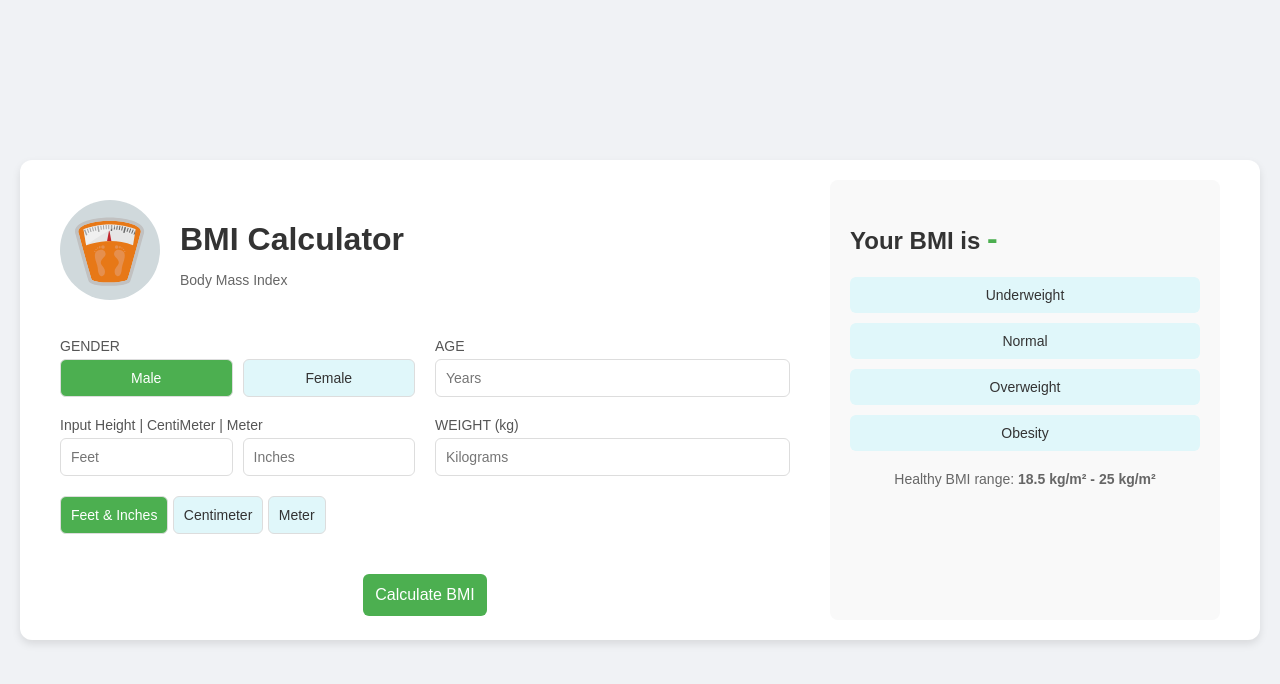
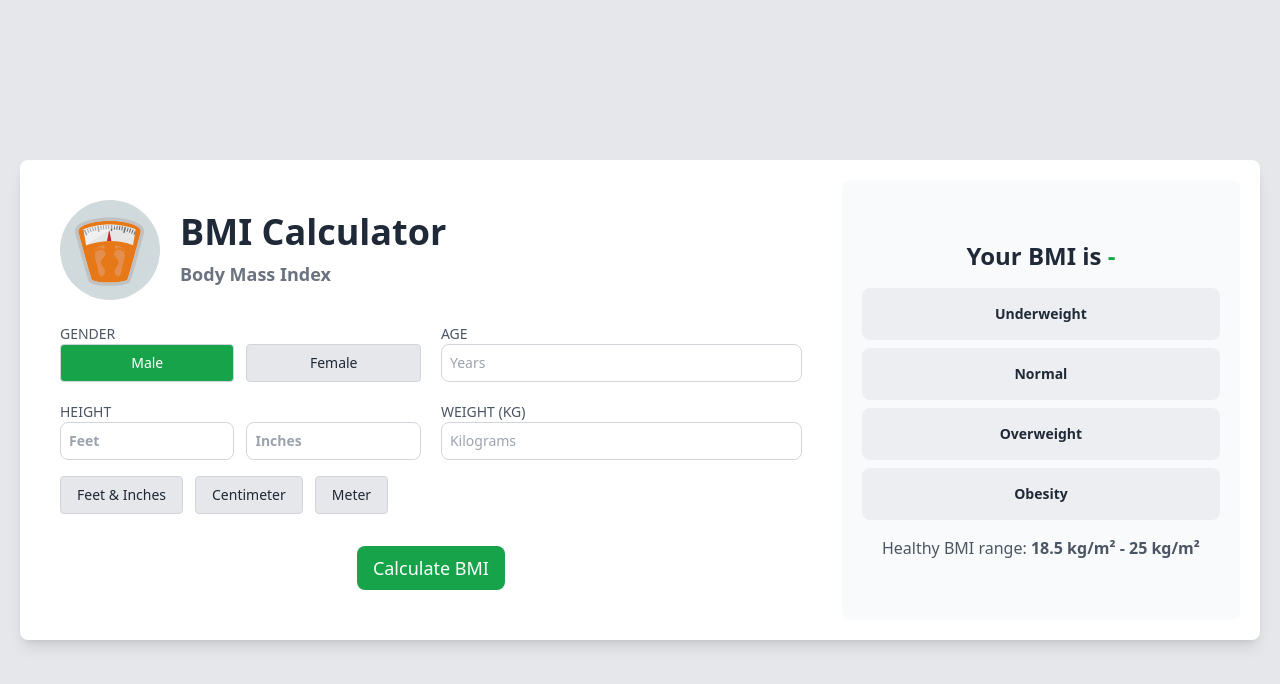
Before and after one commit to apolo-itnet/BMI-Calculator, a plain HTML site: page index.html in a window 1280 px wide. Both pictures are taken after a click on the button "Feet & Inches". Drawn offline with nearby package versions, Linux system fonts and the light colour scheme.

Commit message:
BMI-Calculator-update

```diff
--- a/index.html
+++ b/index.html
@@ -1,75 +1,74 @@
+<!-- Updated BMI Calculator with Tailwind CSS -->
 <!DOCTYPE html>
 <html lang="en">
 <head>
     <meta charset="UTF-8">
     <meta name="viewport" content="width=device-width, initial-scale=1.0">
     <title>BMI Calculator</title>
-    <link rel="stylesheet" href="styles.css">
+    <script src="https://cdn.tailwindcss.com"></script>
 </head>
-<body>
-    <div class="container">
-        <div class="form-section">
-            <div class="heading-part">
+<body class="flex justify-center items-center h-screen bg-gray-200">
+    <div class="w-[1240px] h-[480px] bg-white p-5 rounded-lg shadow-lg flex gap-5 mx-auto">
+        <div class="w-full p-5">
+            <div class="flex gap-5 items-center">
+                <img src="jpg/weight-machine.svg" alt="" class="w-[100px]">
                 <div>
-                <img src="jpg/weight-machine.svg" alt="" class="weight">
-              </div>
-              <div>
-                <a href="index.html" class="home">
-                  <h1>BMI Calculator</h1>
+                    <a href="index.html" class="no-underline">
+                        <h1 class="text-4xl font-bold text-gray-800 pb-2">BMI Calculator</h1>
                     </a>
-                <p class="subtitle">Body Mass Index</p>
+                    <p class="text-lg font-semibold text-gray-500">Body Mass Index</p>
                 </div>
             </div>
 
-            <form id="bmiForm">
-                <div class="form-grid">
-                    <div class="form-group">
-                        <label for="gender">GENDER</label>
-                        <div class="gender-buttons">
-                            <button type="button" class="gender-btn active" data-value="male">Male</button>
-                            <button type="button" class="gender-btn" data-value="female">Female</button>
-                        </div>
-                    </div>
-                    <div class="form-group">
-                        <label for="age">AGE</label>
-                        <input type="number" id="age" name="age" min="2" max="120" placeholder="Years" required>
-                    </div>
-                    <div class="form-group">
-                      <label for="height">Input Height | CentiMeter | Meter</label>
+              <form id="bmiForm" class="grid grid-cols-2 gap-5 mt-6">
 
-                      <div class="height-input">
-                        <input type="number" id="heightFt" name="heightFt" placeholder="Feet" required class="active">
-                        <input type="number" id="heightIn" name="heightIn" placeholder="Inches" required class="active">
-                        <input type="number" id="heightCm" name="heightCm" placeholder="Centimeter">
-                        <input type="number" id="heightM" name="heightM" placeholder="Meter">
-                      </div>
-                      <div class="height-unit-toggle">
-                        <button type="button" class="height-toggle-btn active" data-unit="ft-in">Feet & Inches</button>
-                        <button type="button" class="height-toggle-btn" data-unit="cm">Centimeter</button>
-                        <button type="button" class="height-toggle-btn" data-unit="m">Meter</button>
+                <div class="flex flex-col">
+                    <label class="text-sm text-gray-600 uppercase">gender</label>
+                    <div class="flex gap-3">
+                        <button type="button" class="flex-1 py-2 bg-gray-200 border border-gray-300 rounded text-sm text-gray-800  gender-btn active" data-value="male"">Male</button>
+                        <button type="button" class="flex-1 py-2 bg-gray-200 border border-gray-300 rounded text-sm text-gray-800 gender-btn" data-value="female"">Female</button>
                     </div>
                 </div>
 
-                    <div class="form-group">
-                        <label for="weight">WEIGHT (kg)</label>
-                        <input type="number" id="weight" name="weight" placeholder="Kilograms" required>
+                <div class="flex flex-col">
+                    <label class="text-sm text-gray-600">AGE</label>
+                    <input type="number" id="age" name="age" min="2" max="120" placeholder="Years" required class="w-full p-2 border border-gray-300 rounded-lg text-sm appearance-none">
+                </div>
+
+                <div class="flex flex-col ">
+                    <label class="text-sm text-gray-600 uppercase">Height</label>
+                    <div class="flex gap-3 pb-4">
+                        <input type="number" id="heightFt" name="heightFt" placeholder="Feet" required class="w-full p-2 border border-gray-300 rounded-lg text-sm font-semibold ">
+                        <input type="number" id="heightIn" name="heightIn" placeholder="Inches" required class="w-full p-2 border border-gray-300 rounded-lg text-sm font-semibold ">
+                        <input type="number" id="heightCm" name="heightCm" placeholder="Centimeter" class="w-full p-2 border border-gray-300 rounded-lg text-sm font-semibold hidden">
+                        <input type="number" id="heightM" name="heightM" placeholder="Meter" class="w-full p-2 border border-gray-300 rounded-lg text-sm font-semibold hidden">
+                    </div>
+                    <div class="flex gap-3 mb-4">
+                      <button type="button" class="px-4 py-2 bg-gray-200 border border-gray-300 rounded text-sm text-gray-800" onclick="toggleHeightInputs('feet')">Feet & Inches</button>
+                      <button type="button" class="px-4 py-2 bg-gray-200 border border-gray-300 rounded text-sm text-gray-800" onclick="toggleHeightInputs('cm')">Centimeter</button>
+                      <button type="button" class="px-4 py-2 bg-gray-200 border border-gray-300 rounded text-sm text-gray-800" onclick="toggleHeightInputs('meter')">Meter</button>
                   </div>
                 </div>
-                <button type="submit">Calculate BMI</button>
-            </form>
+
+                <div class="flex flex-col">
+                    <label class="text-sm text-gray-600 uppercase">WEIGHT (kg)</label>
+                    <input type="number" id="weight" name="weight" placeholder="Kilograms" required class="w-full p-2 border border-gray-300 rounded-lg text-sm">
                 </div>
 
-        <div class="result-section">
-            <h2>Your BMI is <span id="bmiValue"> - </span> </h2>
+              </form>
+              <button type="submit" class=" flex mx-auto px-4 py-2 bg-green-600 text-white rounded-lg text-lg hover:px-6 duration-300 transition-all mt-4">Calculate BMI</button>
+        </div>
 
-            <div class="bmi-categories">
-                <span id="underweight">Underweight</span>
-                <span id="normal">Normal</span>
-                <span id="overweight">Overweight</span>
-                <span id="obesity">Obesity</span>
+        <div class="w-6/12 p-5 bg-gray-50 rounded-lg flex flex-col justify-center mx-auto">
+            <h2 class="text-2xl font-bold text-gray-800 mb-4 text-center">Your BMI is <span id="bmiValue" class="text-green-600 font-bold text-2xl"> - </span></h2>
+            <div class="flex flex-col gap-2 mb-4 text-center font-semibold ">
+                <span id="underweight" class="py-4 bg-gray-200/60 rounded-lg text-sm text-gray-800">Underweight</span>
+                <span id="normal" class="py-4 bg-gray-200/60 rounded-lg text-sm text-gray-800">Normal</span>
+                <span id="overweight" class="py-4 bg-gray-200/60 rounded-lg text-sm text-gray-800">Overweight</span>
+                <span id="obesity" class="py-4 bg-gray-200/60 rounded-lg text-sm text-gray-800">Obesity</span>
             </div>
-            <p class="recommendation" id="recommendation"></p>
-            <p class="healthy-range">Healthy BMI range: <strong>18.5 kg/m² - 25 kg/m²</strong></p>
+            <p class="text-center text-sm text-gray-600 font-bold" id="recommendation"></p>
+            <p class="text-center text-base text-gray-600">Healthy BMI range: <strong>18.5 kg/m² - 25 kg/m²</strong></p>
         </div>
     </div>
     <script src="script.js"></script>
--- a/script.js
+++ b/script.js
@@ -1,107 +1,118 @@
-// On page load, make sure the correct height unit input is visible
-document.addEventListener("DOMContentLoaded", function() {
-  const defaultUnit = document.querySelector('.height-toggle-btn.active').dataset.unit;
-  const heightInputs = document.querySelectorAll('.height-input input');
 
-  // Hide all inputs first
-  heightInputs.forEach(input => input.style.display = 'none');
+document.addEventListener("DOMContentLoaded", function () {
+  // Selecting elements
+  const heightFt = document.getElementById("heightFt");
+  const heightIn = document.getElementById("heightIn");
+  const heightCm = document.getElementById("heightCm");
+  const heightM = document.getElementById("heightM");
+  const weight = document.getElementById("weight");
+  const bmiValue = document.getElementById("bmiValue");
+  const recommendation = document.getElementById("recommendation");
+  const genderButtons = document.querySelectorAll(".gender-btn");
+  const heightButtons = document.querySelectorAll("button[onclick^='toggleHeightInputs']");
+  const categories = {
+      underweight: document.getElementById("underweight"),
+      normal: document.getElementById("normal"),
+      overweight: document.getElementById("overweight"),
+      obesity: document.getElementById("obesity"),
+  };
 
-  // Show relevant inputs based on default unit
-  if (defaultUnit === 'ft-in') {
-    document.getElementById('heightFt').style.display = 'block';
-    document.getElementById('heightIn').style.display = 'block';
-  } else if (defaultUnit === 'cm') {
-    document.getElementById('heightCm').style.display = 'block';
-  } else if (defaultUnit === 'm') {
-    document.getElementById('heightM').style.display = 'block';
-  }
-});
+  // Set default active selections
+  genderButtons[0].classList.add("bg-green-600", "text-white"); // Default Male
+  heightButtons[0].classList.add("bg-green-600", "text-white"); // Default Feet & Inches
 
-// Toggle gender buttons
-document.querySelectorAll('.gender-btn').forEach(button => {
-  button.addEventListener('click', function () {
-    document.querySelectorAll('.gender-btn').forEach(btn => btn.classList.remove('active'));
-    this.classList.add('active');
+  // Function to toggle gender selection
+  genderButtons.forEach(button => {
+      button.addEventListener("click", function () {
+          genderButtons.forEach(btn => btn.classList.remove("bg-green-600", "text-white"));
+          this.classList.add("bg-green-600", "text-white");
       });
   });
 
-// Toggle height unit input
-document.querySelectorAll('.height-toggle-btn').forEach(button => {
-  button.addEventListener('click', function () {
-    document.querySelectorAll('.height-toggle-btn').forEach(btn => btn.classList.remove('active'));
-    this.classList.add('active');
 
-    const unit = this.dataset.unit;
-    const heightInputs = document.querySelectorAll('.height-input input');
 
-    // Hide all inputs first
-    heightInputs.forEach(input => input.style.display = 'none');
+  // Function to toggle height input fields
+window.toggleHeightInputs = function (unit) {
+  // Hide all height input fields
+  heightFt.classList.add("hidden");
+  heightIn.classList.add("hidden");
+  heightCm.classList.add("hidden");
+  heightM.classList.add("hidden");
 
-    // Show relevant inputs based on unit
-    if (unit === 'ft-in') {
-      document.getElementById('heightFt').style.display = 'block';
-      document.getElementById('heightIn').style.display = 'block';
-    } else if (unit === 'cm') {
-      document.getElementById('heightCm').style.display = 'block';
-    } else if (unit === 'm') {
-      document.getElementById('heightM').style.display = 'block';
+  // Remove active classes from all height buttons
+  heightButtons.forEach(btn => btn.classList.remove("bg-green-600", "text-white", "border-green-600"));
+
+  // Show the relevant height input fields based on the selected unit
+  if (unit === "feet") {
+      heightFt.classList.remove("hidden");
+      heightIn.classList.remove("hidden");
+  } else if (unit === "cm") {
+      heightCm.classList.remove("hidden");
+  } else if (unit === "meter") {
+      heightM.classList.remove("hidden");
   }
+
+  // Add active classes to the clicked button
+  const activeButton = document.querySelector(`button[onclick='toggleHeightInputs("${unit}")']`);
+  activeButton.classList.add("bg-green-600", "text-white", "border-green-600");
+  };
+
+  // Function to calculate BMI
+  function calculateBMI() {
+      let heightInMeters = 0;
+      let weightValue = parseFloat(weight.value);
+
+      if (!heightFt.classList.contains("hidden")) {
+          let feet = parseFloat(heightFt.value) || 0;
+          let inches = parseFloat(heightIn.value) || 0;
+          heightInMeters = (feet * 12 + inches) * 0.0254;
+      } else if (!heightCm.classList.contains("hidden")) {
+          heightInMeters = parseFloat(heightCm.value) / 100;
+      } else if (!heightM.classList.contains("hidden")) {
+          heightInMeters = parseFloat(heightM.value);
+      }
+
+      if (heightInMeters > 0 && weightValue > 0) {
+          let bmi = weightValue / (heightInMeters * heightInMeters);
+          bmi = bmi.toFixed(1);
+          bmiValue.textContent = bmi;
+          bmiValue.classList.add("bg-green-600", "text-white", "p-2", "rounded");
+          updateCategory(bmi);
+      } else {
+          bmiValue.textContent = "-";
+          recommendation.textContent = "Please enter valid values for height and weight.";
+          bmiValue.classList.remove("bg-green-600", "text-white");
+      }
+  }
+
+  // Function to update category highlight and recommendation
+  function updateCategory(bmi) {
+      Object.values(categories).forEach(category => category.classList.remove("bg-green-600", "text-white"));
+      recommendation.classList.remove("text-red-500", "text-green-500");
+
+      if (bmi < 18.5) {
+          categories.underweight.classList.add("bg-green-600", "text-white");
+          recommendation.textContent = "Warning: You are underweight. Consider a balanced diet.";
+          recommendation.classList.add("text-red-500");
+      } else if (bmi >= 18.5 && bmi < 25) {
+          categories.normal.classList.add("bg-green-600", "text-white");
+          recommendation.textContent = " Nice Shape";
+          recommendation.textContent = " You have a normal weight. Keep up the healthy lifestyle!";
+          recommendation.classList.add("text-green-500");
+      } else if (bmi >= 25 && bmi < 30) {
+          categories.overweight.classList.add("bg-green-600", "text-white");
+          recommendation.textContent = "Warning: You are overweight. Consider regular exercise and a healthy diet.";
+          recommendation.classList.add("text-red-500");
+      } else {
+          categories.obesity.classList.add("bg-green-600", "text-white");
+          recommendation.textContent = "Warning: You are in the obesity category. Consult a healthcare provider.";
+          recommendation.classList.add("text-red-500");
+      }
+  }
+
+  // Event listener for BMI calculation
+  document.querySelector("button[type='submit']").addEventListener("click", function (e) {
+      e.preventDefault();
+      calculateBMI();
   });
 });
-
-// BMI Calculation Logic
-document.getElementById('bmiForm').addEventListener('submit', function (event) {
-  event.preventDefault();
-
-  const gender = document.querySelector('.gender-btn.active').dataset.value;
-  const age = parseInt(document.getElementById('age').value);
-  const weight = parseFloat(document.getElementById('weight').value);
-
-  const heightUnit = document.querySelector('.height-toggle-btn.active').dataset.unit;
-  let heightInMeters;
-
-  if (heightUnit === 'ft-in') {
-    const heightFt = parseFloat(document.getElementById('heightFt').value);
-    const heightIn = parseFloat(document.getElementById('heightIn').value);
-    heightInMeters = ((heightFt * 12) + heightIn) * 0.0254; // convert to meters
-  } else if (heightUnit === 'cm') {
-    const heightCm = parseFloat(document.getElementById('heightCm').value);
-    heightInMeters = heightCm / 100; // convert to meters
-  } else if (heightUnit === 'm') {
-    heightInMeters = parseFloat(document.getElementById('heightM').value);
-  }
-
-  const bmi = (weight / (heightInMeters * heightInMeters)).toFixed(2);
-  document.getElementById('bmiValue').textContent = bmi;
-
-  // Categorize BMI
-  const categories = {
-    Underweight: bmi < 18.5,
-    Normal: bmi >= 18.5 && bmi < 25,
-    Overweight: bmi >= 25 && bmi < 30,
-    Obesity: bmi >= 30
-  };
-
-  let healthCategory = Object.keys(categories).find(key => categories[key]);
-  let recommendation = {
-    Underweight: "Increase your calorie intake for a healthy weight.",
-    Normal: "Your weight is within a healthy range. Keep it up!",
-    Overweight: "Try a balanced diet and regular exercise.",
-    Obesity: "Consult a healthcare professional for a weight plan."
-  };
-
-  // Update BMI category and recommendation
-  document.querySelectorAll('.bmi-categories span').forEach(span => {
-    span.classList.remove('active');
-  });
-
-  document.getElementById(healthCategory.toLowerCase()).classList.add('active');
-  document.getElementById('recommendation').textContent = recommendation[healthCategory];
-
-  // Show warning for red categories
-  if (healthCategory === "Underweight" || healthCategory === "Overweight" || healthCategory === "Obesity") {
-    document.getElementById('recommendation').style.color = "red";
-  } else {
-    document.getElementById('recommendation').style.color = "#4caf50";
-  }
-});
--- a/styles.css
+++ /dev/null
@@ -1,255 +0,0 @@
-body {
-  font-family: 'Arial', sans-serif;
-  background-color: #f0f2f5;
-  display: flex;
-  justify-content: center;
-  align-items: center;
-  height: 100vh;
-  margin: 0;
-}
-
-.container {
-  width: 1200px;
-  height: 440px;
-  background-color: #ffffff;
-  padding: 20px;
-  border-radius: 12px;
-  box-shadow: 0 4px 8px rgba(0, 0, 0, 0.1);
-  display: flex;
-  gap: 20px;
-}
-
-.form-section {
-  width: 730px;
-  padding: 20px;
-}
-
-.heading-part{
-  display: flex;
-  gap: 20px;
-  justify-content: flex-start;
-  /* align-items: center; */
-
-  .home{
-    text-decoration: none;
-  }
-}
-
-.weight{
-  width: 100px;
-}
-
-.form-section h1 {
-  font-size: 32px;
-  color: #333;
-  margin-bottom: 10px;
-}
-
-.subtitle {
-  font-size: 14px;
-  color: #666;
-  margin-bottom: 50px;
-}
-
-.form-grid {
-  display: grid;
-  grid-template-columns: repeat(2, 1fr);
-  gap: 20px;
-}
-
-.form-group {
-  display: flex;
-  flex-direction: column;
-
-}
-
-label {
-  font-size: 14px;
-  color: #555;
-  margin-bottom: 5px;
-}
-
-input {
-  width: 100%;
-  padding: 10px;
-  border: 1px solid #ddd;
-  border-radius: 6px;
-  font-size: 14px;
-  box-sizing: border-box;
-}
-
-.height-input {
-  display: flex;
-  gap: 10px;
-}
-
-.height-input input {
-  flex: 1;
-}
-
-.gender-buttons {
-  display: flex;
-  gap: 10px;
-}
-
-.gender-btn {
-  flex: 1;
-  padding: 10px;
-  background-color: #e0f7fa;
-  border: 1px solid #ddd;
-  border-radius: 6px;
-  cursor: pointer;
-  font-size: 14px;
-  color: #333;
-}
-
-.gender-btn.active {
-  background-color: #4caf50;
-  color: white;
-}
-
-.height-unit-toggle {
-  margin-bottom: 20px;
-}
-
-.height-toggle-btn {
-  padding: 10px;
-  background-color: #e0f7fa;
-  border: 1px solid #ddd;
-  border-radius: 6px;
-  cursor: pointer;
-  font-size: 14px;
-  color: #333;
-}
-
-.height-toggle-btn.active {
-  background-color: #4caf50;
-  color: white;
-}
-
-.height-input {
-  display: flex;
-  gap: 10px;
-  padding-bottom: 20px;
-}
-
-.height-input input {
-  flex: 1;
-}
-
-.height-input input {
-  display: none; /* Hide all inputs initially */
-}
-
-.height-input input.active {
-  display: block; /* Only show active input */
-}
-
-
-button[type="submit"] {
-  /* width: 100%; */
-  display: block;
-  margin:  0 auto;
-  padding: 12px;
-  background-color: #4caf50;
-  color: white;
-  border: none;
-  border-radius: 6px;
-  font-size: 16px;
-  cursor: pointer;
-  margin-top: 20px;
-}
-
-button[type="submit"]:hover {
-  background-color: #45a049;
-}
-
-#bmiValue {
-  font-size: 32px;
-  font-weight: bold;
-  color: #4caf50;
-  margin-bottom: 40px;
-}
-
-.result-section {
-  width: 350px;
-  padding: 20px;
-  background-color: #f9f9f9;
-  border-radius: 8px;
-}
-
-.result-section h2 {
-  font-size: 24px;
-  color: #333;
-  margin-bottom: 20px;
-}
-
-.bmi-categories {
-  display: flex;
-  flex-direction: column;
-  gap: 10px;
-  margin-bottom: 20px;
-}
-
-.bmi-categories span {
-  padding: 10px;
-  border-radius: 6px;
-  text-align: center;
-  font-size: 14px;
-  color: #333;
-  background-color: #e0f7fa;
-}
-
-.recommendation {
-  font-size: 16px;
-  text-align: center;
-  font-weight: bold;
-  color: #666;
-  margin-bottom: 10px;
-}
-
-.healthy-range {
-  font-size: 14px;
-  text-align: center;
-  color: #666;
-}
-
-/* BMI Category Highlight */
-.bmi-categories span {
-  padding: 10px;
-  border-radius: 6px;
-  text-align: center;
-  font-size: 14px;
-  background-color: #e0f7fa;
-  color: #333;
-  transition: 0.3s ease;
-}
-
-.bmi-categories span.active {
-  background-color: #4caf50;
-  color: white;
-}
-
-/* Recommendation Warning */
-.recommendation {
-  font-size: 16px;
-  text-align: center;
-  font-weight: bold;
-  margin-bottom: 10px;
-}
-
-.recommendation.underweight,
-.recommendation.overweight,
-.recommendation.obesity {
-  color: red;
-}
-
-.recommendation.normal {
-  color: #4caf50;
-}
-
-/* Center Submit Button */
-button[type="submit"] {
-  display: block;
-  margin: 20px auto 0;
-}
```
Also changed, not shown: tailwind.config.js (added). Lines whose indentation alone changed are shown as unchanged.
